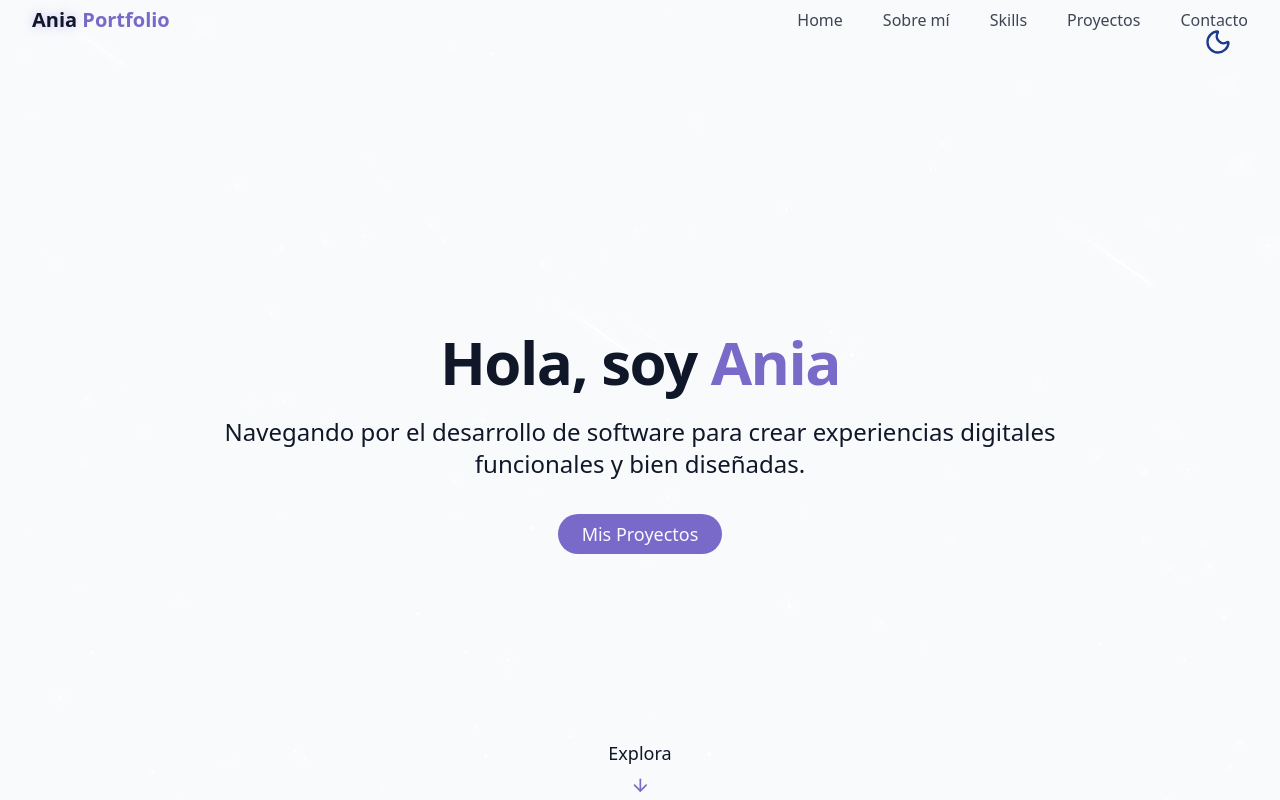
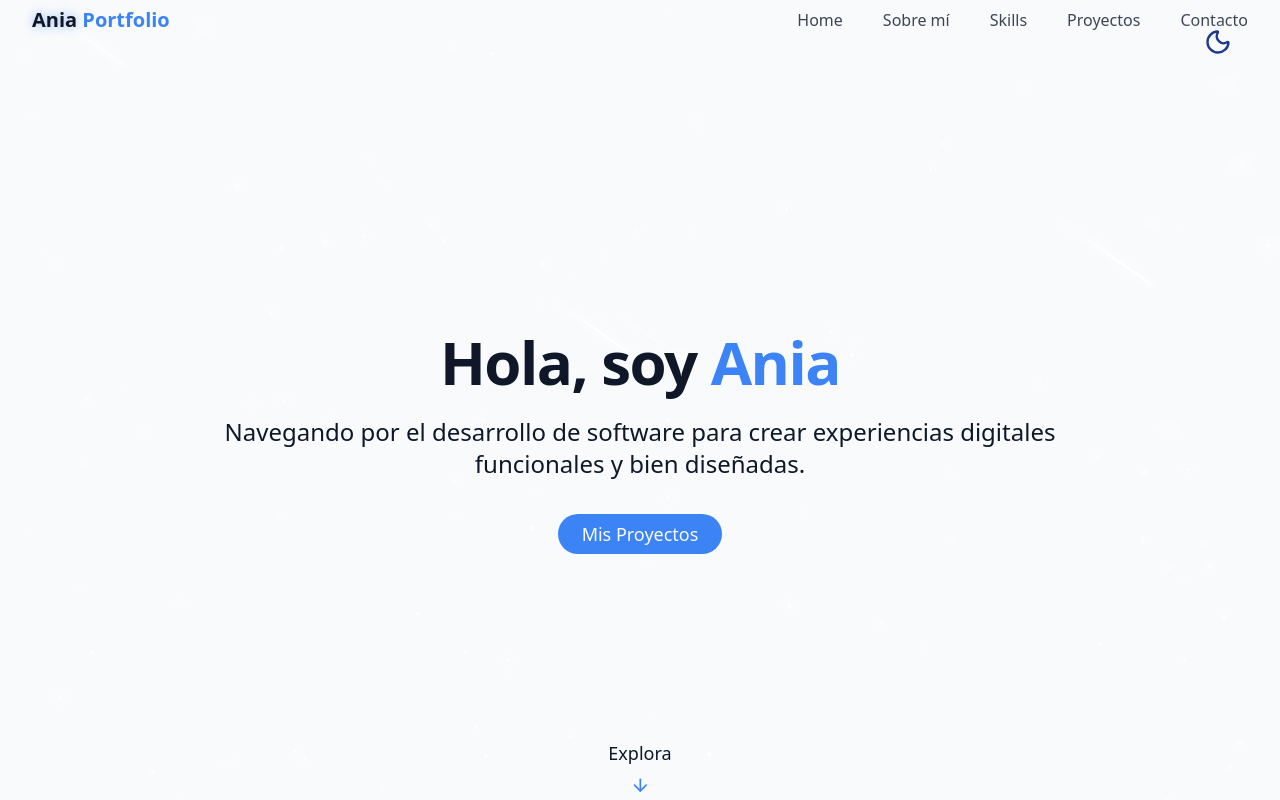
Before and after one commit to Bl4nc018/web-portfolio, a React (Vite) app: page / in a window 1280 px wide. Shown: the top 800 px of the page. Built offline with nearby package versions, Linux system fonts and the light colour scheme.

Commit message:
style: update both glow color and primary color to blue

```diff
--- a/src/components/ContactSection.jsx
+++ b/src/components/ContactSection.jsx
@@ -43,7 +43,7 @@ export const ContactSection = () => {
 
                         {/* Connect */}
                         <div className="pt-8">
-                            <h4 className="font-medium mb-4 text-lg text-primary"> Conectemos</h4>
+                            <h4 className="font-medium mb-4 text-lg text-primary font-semibold"> Conectemos</h4>
                             <div className="flex space-x-4 justify-center">
                                 <a href="https://www.linkedin.com/in/ania-blanco" target="_blank">
                                     <Linkedin size={30}/>
--- a/src/index.css
+++ b/src/index.css
@@ -58,7 +58,7 @@
 
     --card: 0 0% 100%;
 
-    --primary: 250 47% 60%;
+    --primary: 217 91% 60%;
     --primary-foreground: 210 40% 98%;
 
     --border: 214 32% 91%;
@@ -70,8 +70,8 @@
 
     --card: 222 47% 8%;
 
-    --primary: 250 65% 65%;
-    --primary-foreground: 213 31% 91%;
+    --primary: 213 94% 68%;
+    --primary-foreground: 222 47% 4%;
 
     --border: 217 33% 20%;
   }
@@ -118,7 +118,7 @@
 
 @utility text-glow{
   @apply relative;
-  text-shadow: 0 0 10px rgba(167, 139, 250, 0.5);
+  text-shadow: 0 0 10px hsl(var(--primary) / 0.5);
 }
 
 @utility card-hover{
```
